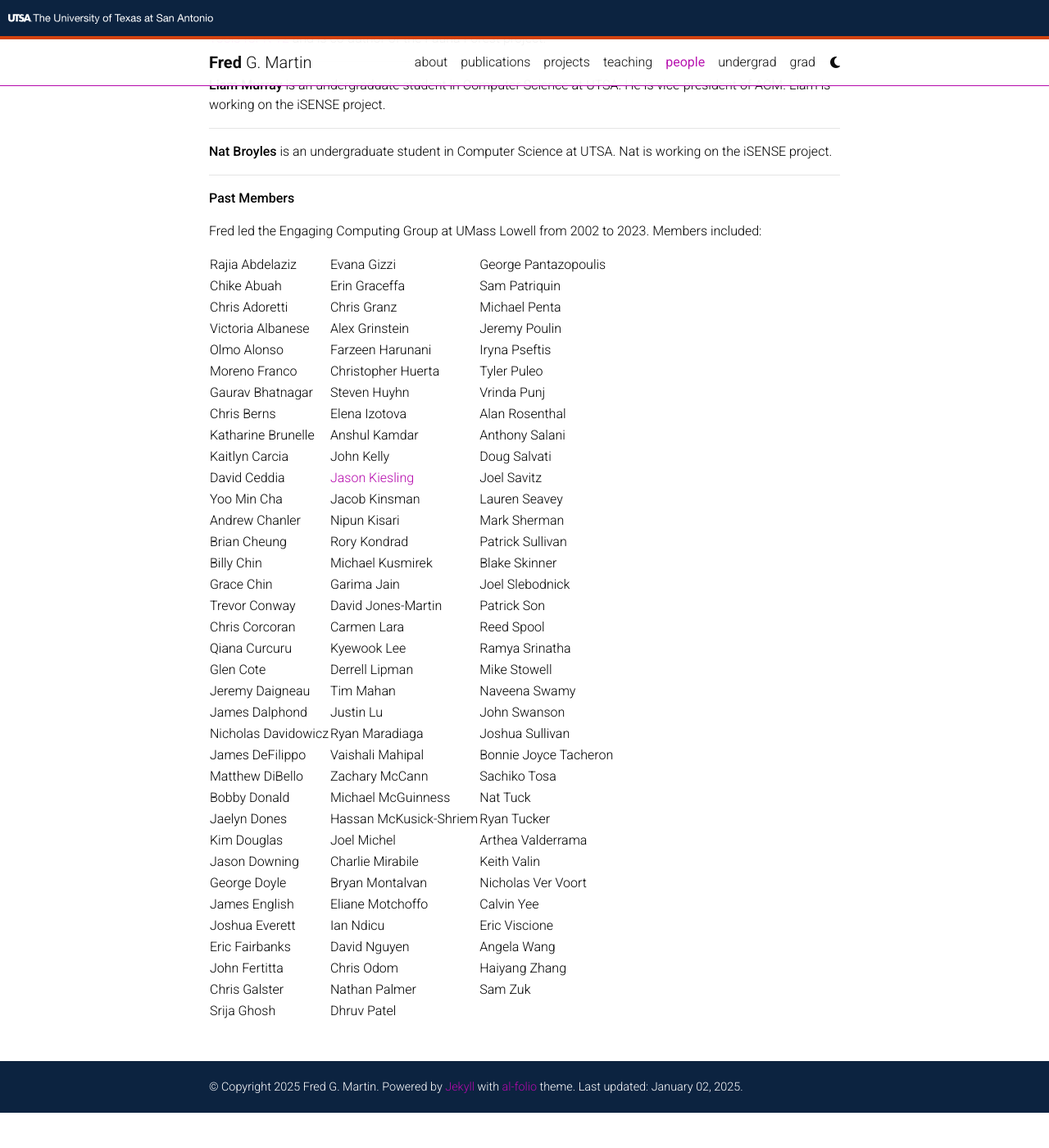
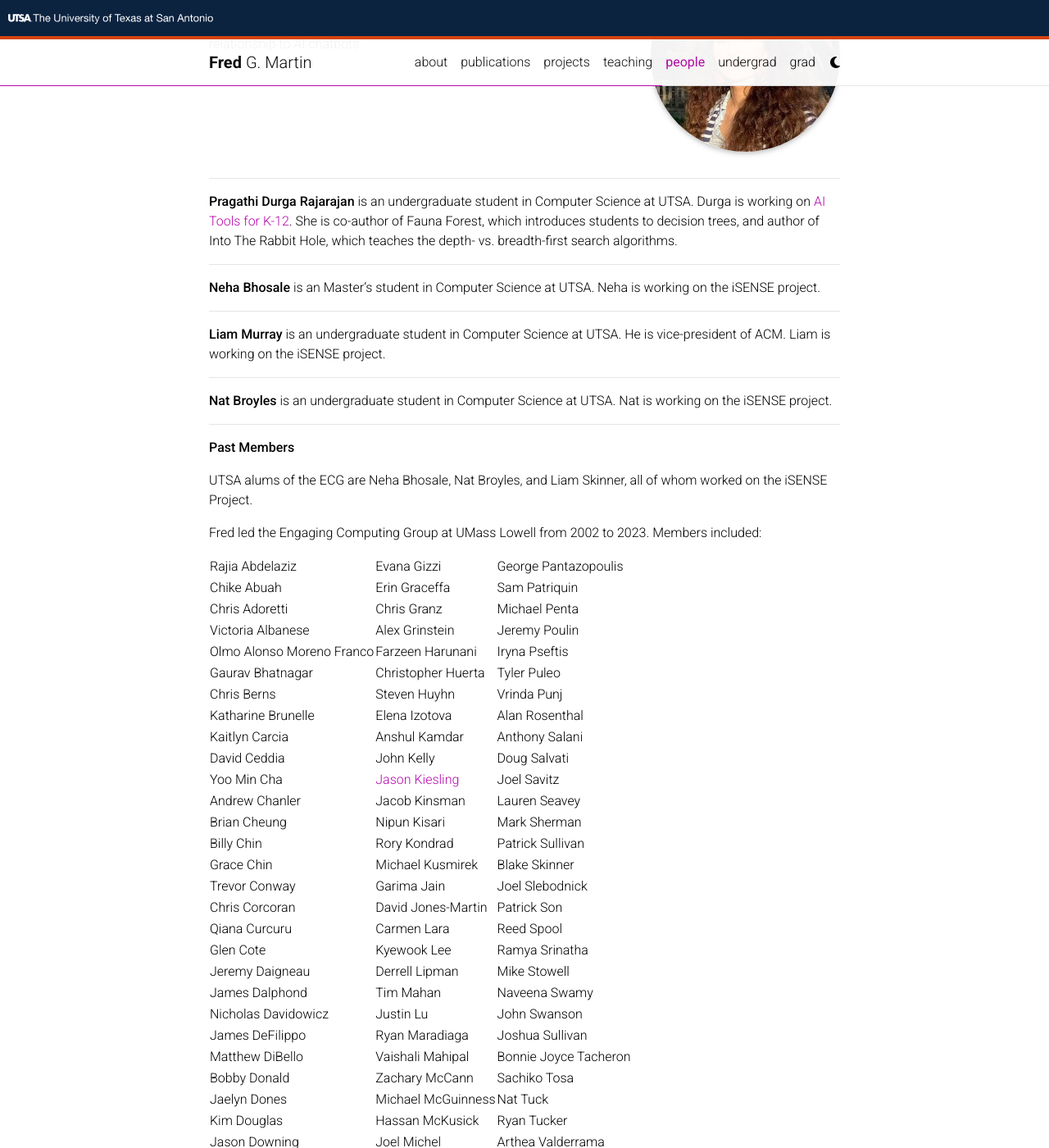
Before and after one commit to fgmart/fgmart.github.io, a Jekyll site: the page built from _pages/profiles.md, in a window 1280 px wide and 1400 px high, scrolled down 557 px. Shown: the whole window at 82% size. Built offline with Jekyll 4.4.1, drawn with Linux system fonts in a browser that asks for light colours; full-size pictures stand in for the smaller copies a plugin makes; comment, search, counter and statistics services are not loaded; a style sheet for code colours, icons or effects is not loaded; before the commit the page ends 1914 px from its top, so only the background shows below that; some of the changed text lies outside the part shown.

Commit message:
updated people

```diff
--- a/_pages/about_durga.md
+++ b/_pages/about_durga.md
@@ -1 +1,6 @@
-**Pragathi Durga Rajarajan** is an undergraduate student in Computer Science at UTSA. Durga is working on [AI Tools for K-12](/projects/ai-tools-for-k12) and is co-author of the Fauna Forest project.
+**Pragathi Durga Rajarajan** is an undergraduate student in Computer
+  Science at UTSA. Durga is working on [AI Tools for
+  K-12](/projects/ai-tools-for-k12). She is co-author of Fauna Forest,
+  which introduces students to decision trees, and author of Into The
+  Rabbit Hole, which teaches the depth- vs. breadth-first search
+  algorithms.
--- a/_pages/about_ismaila.md
+++ b/_pages/about_ismaila.md
@@ -1,4 +1,5 @@
-**Dr. Ismaila Temitayo Sanusi** is expected as a postdoctoral scholar in March 2024.
+**Dr. Ismaila Temitayo Sanusi** joined UTSA and the Engaging Computing
+  Group as a Postdoctoral Fellow in July 2024.
 
 Dr. Sanusi received his PhD in Computer Science in 2023, with a
 specialization in Technologies for Learning and Development, from the
--- a/_pages/about_past_members.md
+++ b/_pages/about_past_members.md
@@ -1,40 +1,42 @@
 **Past Members**
+
+UTSA alums of the ECG are Neha Bhosale, Nat Broyles, and Liam Skinner, all of whom worked on the iSENSE Project.
 
 Fred led the Engaging Computing Group at UMass Lowell from 2002 to 2023. Members included:
 
-| Rajia Abdelaziz           | Evana Gizzi            | George Pantazopoulis    |
-| Chike Abuah               | Erin Graceffa          | Sam Patriquin           |
-| Chris Adoretti            | Chris Granz            | Michael Penta           |
-| Victoria Albanese            | Alex Grinstein            | Jeremy Poulin           |
-| Olmo Alonso            | Farzeen Harunani            | Iryna Pseftis           |
-| Moreno Franco            | Christopher Huerta            | Tyler Puleo           |
-| Gaurav Bhatnagar            | Steven Huyhn            | Vrinda Punj           |
-| Chris Berns            | Elena Izotova            | Alan Rosenthal           |
-| Katharine Brunelle            | Anshul Kamdar            | Anthony Salani           |
-| Kaitlyn Carcia            | John Kelly            | Doug Salvati           |
-| David Ceddia            | [Jason Kiesling](https://jasondkiesling.com/)            | Joel Savitz           |
-| Yoo Min Cha            | Jacob Kinsman            | Lauren Seavey           |
-| Andrew Chanler            | Nipun Kisari            | Mark Sherman           |
-| Brian Cheung            | Rory Kondrad            | Patrick Sullivan           |
-| Billy Chin            | Michael Kusmirek            | Blake Skinner           |
-| Grace Chin            | Garima Jain            | Joel Slebodnick           |
-| Trevor Conway            | David Jones-Martin            | Patrick Son           |
-| Chris Corcoran            | Carmen Lara            | Reed Spool           |
-| Qiana Curcuru            | Kyewook Lee            | Ramya Srinatha           |
-| Glen Cote            | Derrell Lipman            | Mike Stowell           |
-| Jeremy Daigneau            | Tim Mahan            | Naveena Swamy           |
-| James Dalphond            | Justin Lu            | John Swanson           |
-| Nicholas Davidowicz            | Ryan Maradiaga            | Joshua Sullivan           |
-| James DeFilippo            | Vaishali Mahipal            | Bonnie Joyce Tacheron           |
-| Matthew DiBello            | Zachary McCann            | Sachiko Tosa           |
-| Bobby Donald            | Michael McGuinness            | Nat Tuck           |
-| Jaelyn Dones            | Hassan McKusick-Shriem            | Ryan Tucker           |
-| Kim Douglas            | Joel Michel            | Arthea Valderrama           |
-| Jason Downing            | Charlie Mirabile            | Keith Valin           |
-| George Doyle            | Bryan Montalvan            | Nicholas Ver Voort           |
-| James English            | Eliane Motchoffo            | Calvin Yee           |
-| Joshua Everett            | Ian Ndicu            | Eric Viscione           |
-| Eric Fairbanks            | David Nguyen            | Angela Wang           |
-| John Fertitta            | Chris Odom            | Haiyang Zhang           |
-| Chris Galster            | Nathan Palmer            | Sam Zuk           |
-| Srija Ghosh            | Dhruv Patel            |            |
+| Rajia Abdelaziz              | Evana Gizzi                                            | George Pantazopoulis    |
+| Chike Abuah                  | Erin Graceffa                                          | Sam Patriquin           |
+| Chris Adoretti               | Chris Granz                                            | Michael Penta           |
+| Victoria Albanese            | Alex Grinstein                                         | Jeremy Poulin           |
+| Olmo Alonso Moreno Franco    | Farzeen Harunani                                       | Iryna Pseftis           |
+| Gaurav Bhatnagar             | Christopher Huerta                                     | Tyler Puleo           |
+| Chris Berns                  | Steven Huyhn                                           | Vrinda Punj           |
+| Katharine Brunelle           | Elena Izotova                                          | Alan Rosenthal           |
+| Kaitlyn Carcia               | Anshul Kamdar                                          | Anthony Salani           |
+| David Ceddia                 | John Kelly                                             | Doug Salvati           |
+| Yoo Min Cha                  | [Jason Kiesling](https://jasondkiesling.com/)          | Joel Savitz           |
+| Andrew Chanler               | Jacob Kinsman                                          | Lauren Seavey           |
+| Brian Cheung                 | Nipun Kisari                                           | Mark Sherman           |
+| Billy Chin                   | Rory Kondrad                                           | Patrick Sullivan           |
+| Grace Chin                   | Michael Kusmirek                                       | Blake Skinner           |
+| Trevor Conway                | Garima Jain                                            | Joel Slebodnick           |
+| Chris Corcoran               | David Jones-Martin                                     | Patrick Son           |
+| Qiana Curcuru                | Carmen Lara                                            | Reed Spool           |
+| Glen Cote                    | Kyewook Lee                                            | Ramya Srinatha           |
+| Jeremy Daigneau              | Derrell Lipman                                         | Mike Stowell           |
+| James Dalphond               | Tim Mahan                                              | Naveena Swamy           |
+| Nicholas Davidowicz          | Justin Lu                                              | John Swanson           |
+| James DeFilippo              | Ryan Maradiaga                                         | Joshua Sullivan           |
+| Matthew DiBello              | Vaishali Mahipal                                       | Bonnie Joyce Tacheron           |
+| Bobby Donald                 | Zachary McCann                                         | Sachiko Tosa           |
+| Jaelyn Dones                 | Michael McGuinness                                     | Nat Tuck           |
+| Kim Douglas                  | Hassan McKusick                                        | Ryan Tucker           |
+| Jason Downing                | Joel Michel                                            | Arthea Valderrama           |
+| George Doyle                 | Charlie Mirabile                                       | Keith Valin           |
+| James English                | Bryan Montalvan                                        | Nicholas Ver Voort           |
+| Joshua Everett               | Eliane Motchoffo                                       | Calvin Yee           |
+| Eric Fairbanks               | Ian Ndicu                                              | Eric Viscione           |
+| John Fertitta                | David Nguyen                                           | Angela Wang           |
+| Chris Galster                | Chris Odom                                             | Haiyang Zhang           |
+| Srija Ghosh                  | Nathan Palmer                                          | Sam Zuk           |
+| &nbsp;                       | Dhruv Patel                                            | &nbsp;           |
--- a/_pages/profiles.md
+++ b/_pages/profiles.md
@@ -7,13 +7,19 @@
 nav_order: 6
 
 profiles:
+  - align: left
+    image: ismaila-sanusi-pic.jpg
+    content: about_ismaila.md
+    image_circular: true
+
   - align: right
     image: saniya-vm-linkedin.jpg
     content: about_saniya.md
     image_circular: true
 
+  - content: about_durga.md
+
   - content: about_neha.md
-  - content: about_durga.md
   - content: about_liam.md
   - content: about_nat.md
 
```
Also changed, not shown: assets/img/ismaila-sanusi-pic.jpg (added).
